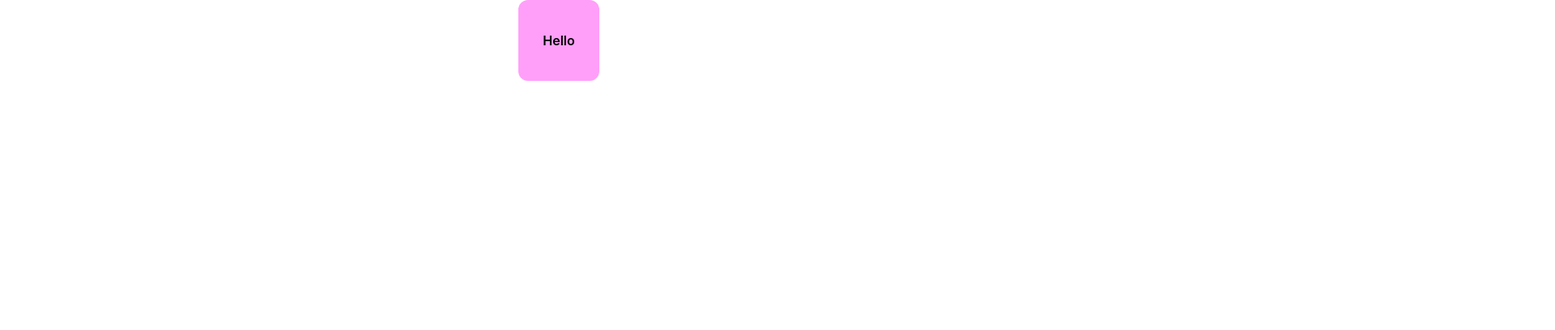
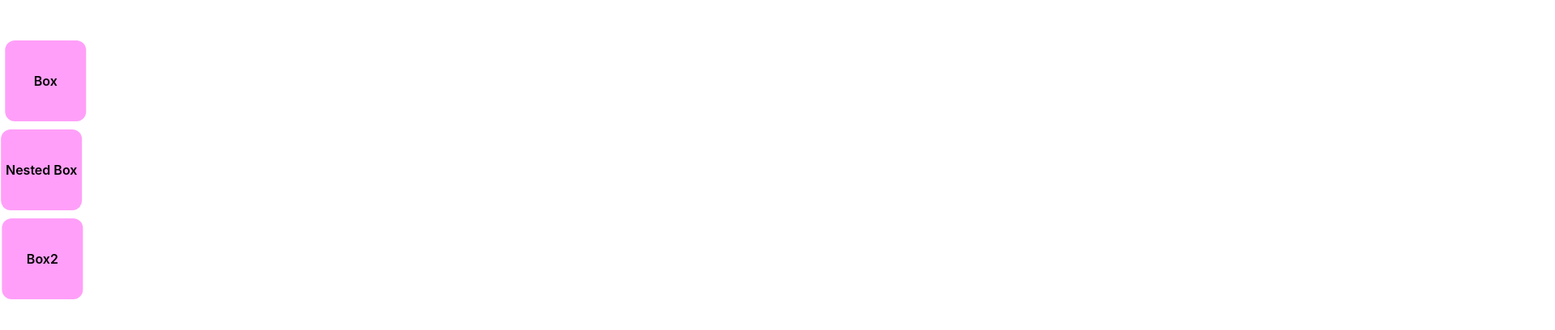
Before and after one commit to alissa1228/gsap-example, a React (Create React App) app: page / in a window 1280 px wide. Shown: the top 408 px of the page at 81% size, 1920 px wide, since content can reach past the window. Built offline with nearby package versions, Linux system fonts and the light colour scheme.

Commit message:
#1 자식요소들 모든 선택 후 동일 애니메이션 적용

```diff
--- a/src/App.css
+++ b/src/App.css
@@ -1,7 +1,12 @@
+.app {
+  padding-top: 50px;
+}
 
 .box {
   width: 100px;
   height: 100px;
+  margin-bottom : 10px;
+
   border-radius: 12px;
   display: flex;
   align-items: center;
--- a/src/App.js
+++ b/src/App.js
@@ -2,16 +2,37 @@ import React, {useRef, useEffect} from "react";
 import { gsap } from "gsap";
 import './App.css';
 
+const Box = ({children}) => {
+  return(
+    <div className="box">{children}</div>
+  )
+}
+
+const Container = ({children}) => {
+  return(
+    <div><Box>Nested Box</Box></div>
+  )
+}
+
 function App() {
-  const boxRef = useRef();
+  const boxes = useRef();
+  const q = gsap.utils.selector(boxes)
 
   useEffect(()=> {
-    gsap.to(boxRef.current, {translateX: '50%'})
+    gsap.to(q(".box"), {
+      x:100,
+      stagger:0.33,
+      repeat: -1, // 반복
+      repeatDelay: 1,
+      yoyo: true //나갔다가 다시 부드럽게 돌아옴
+    })
   });
 
   return (
-    <div className="app" ref={boxRef}>
-     <div className="box">Hello</div>
+    <div className="app" ref={boxes}>
+    <Box>Box</Box>
+    <Container/>
+    <Box>Box2</Box>
    </div>
   );
 }
```
